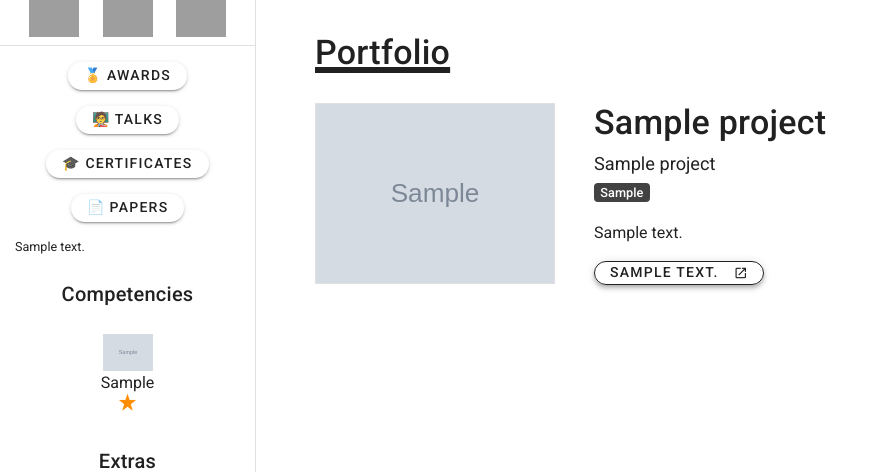
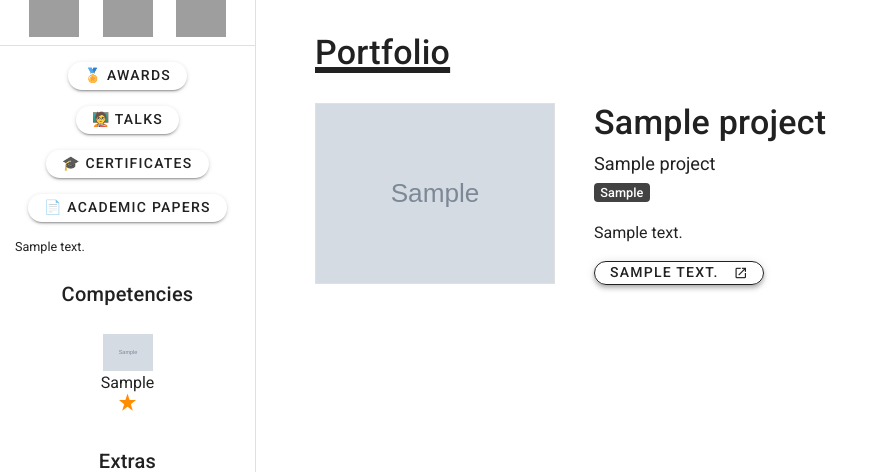
Before and after one commit to GuiFV/guilsportfolio, a Django app: page / in a window 1280 px wide; the page is wider, and only the part inside the window is pictured. Shown: the part 197-669 px from the top of that part, without its empty margins (0-889 px from the left). Run offline with Django 3.2, Linux system fonts and the light colour scheme; tables that the repository leaves empty hold one stand-in row (values such as "Sample post"); grey boxes marked "Sample" are stand-in pictures; some libraries are stand-ins or nearby versions; grey boxes are pictures that could not be loaded.

Commit message:
chore(ui): update 'Papers' button label to 'Academic Papers' in navigation

```diff
--- a/guilsportfolio/core/templates/nav.html
+++ b/guilsportfolio/core/templates/nav.html
@@ -38,7 +38,7 @@
         <div class="row">
             <div class="col text-center">
                 <a class="btn btn-sm btn-shaped m-2" data-toggle="modal" data-target="#certificationsModal">🎓 Certificates</a>
-                <a class="btn btn-sm btn-shaped m-2" data-toggle="modal" data-target="#papersModal">📄 Papers</a>
+                <a class="btn btn-sm btn-shaped m-2" data-toggle="modal" data-target="#papersModal">📄 Academic Papers</a>
             </div>
         </div>
 
```
